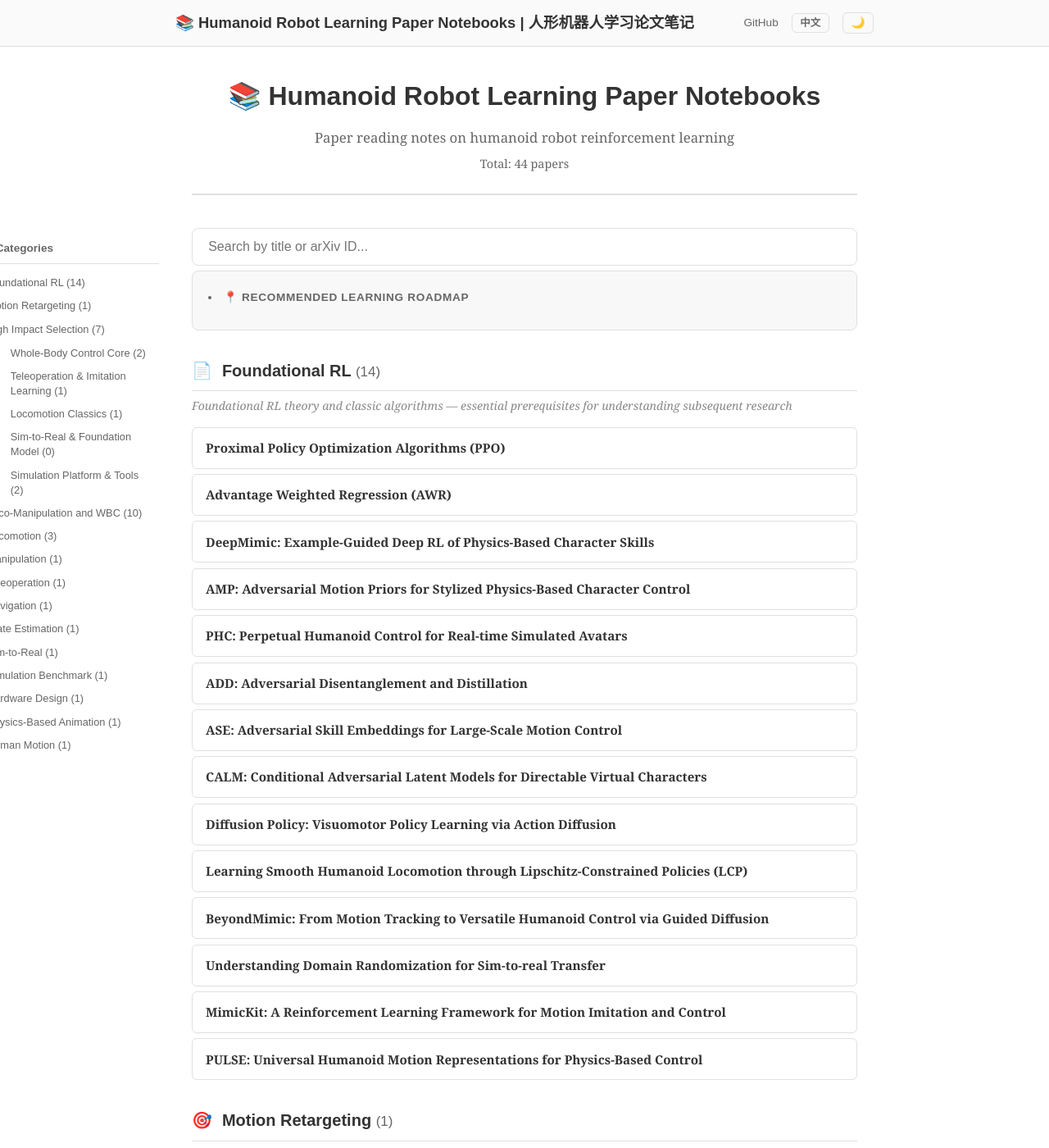
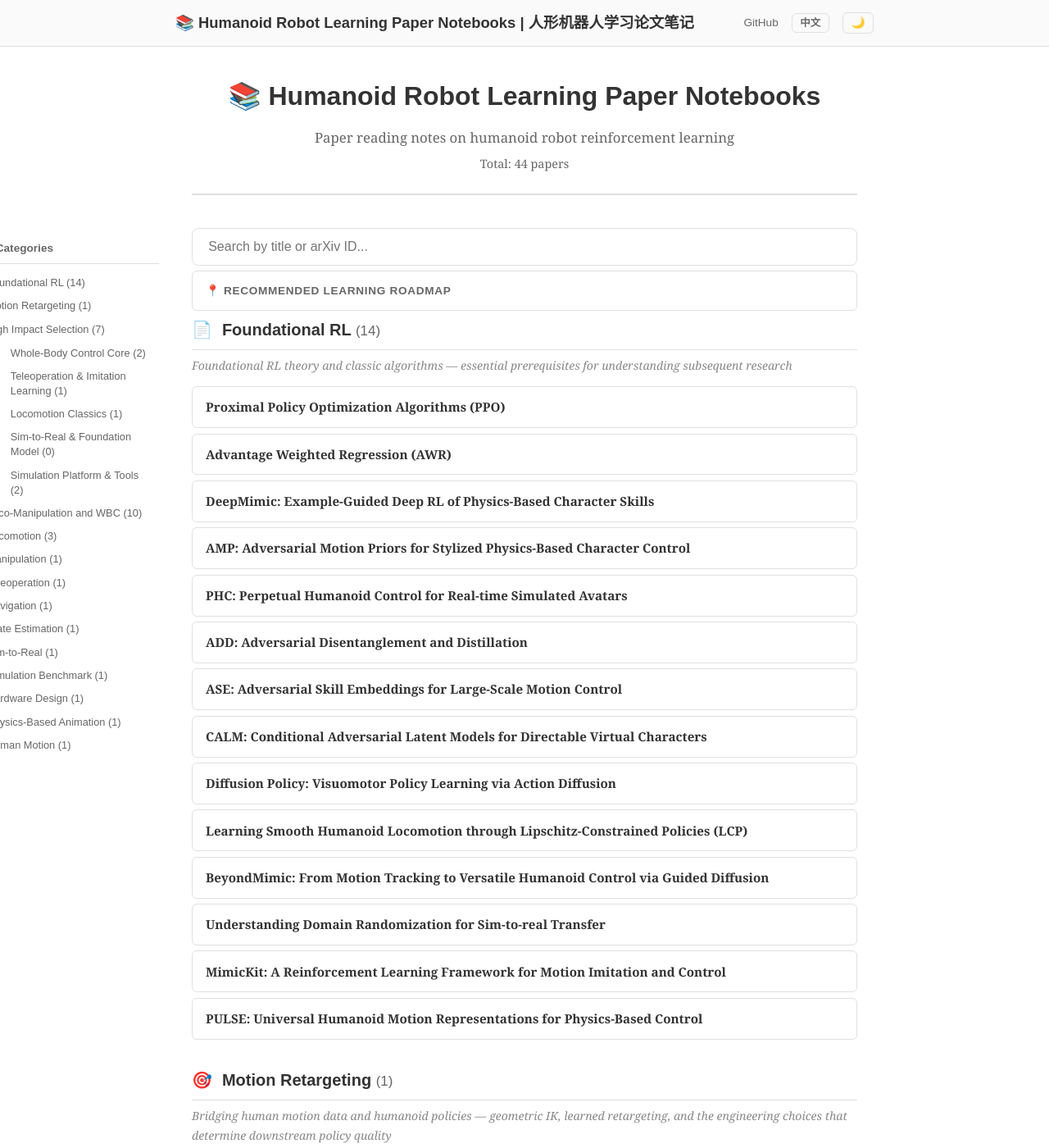
Before and after one commit to ImChong/Humanoid_Robot_Learning_Paper_Notebooks, a Jekyll site: the page built from index.html, in a window 1280 px wide and 1400 px high. Shown: the whole window at 82% size. Built offline with Jekyll 4.4.1, drawn with Linux system fonts in a browser that asks for light colours.

Commit message:
style(Home): 优化路线图卡片对齐并适配移动端宽度

```diff
--- a/assets/css/style.css
+++ b/assets/css/style.css
@@ -542,13 +542,13 @@ body {
 
 /* ===== Mermaid ===== */
 .mermaid-container {
-  background: var(--bg-secondary);
+  background: var(--card-bg);
   border: 1px solid var(--border);
-  border-radius: 8px;
-  padding: 1.2rem;
-  margin-bottom: 2rem;
-  overflow-x: auto;
-  text-align: left; /* Title to the left */
+  border-radius: 6px;
+  padding: 0.7rem 1rem;
+  margin-bottom: 0.4rem;
+  overflow: hidden;
+  text-align: left;
 }
 
 .mermaid-title {
@@ -556,17 +556,21 @@ body {
   font-size: 0.85rem;
   font-weight: 700;
   color: var(--text-secondary);
-  margin-bottom: 0.5rem;
   text-transform: uppercase;
   letter-spacing: 0.05em;
   cursor: pointer;
-  display: list-item; /* Keep the triangle if using <details> */
-  list-style: inside;
+  display: list-item;
+  list-style: none; /* Remove bullet/triangle to match paper cards */
+  outline: none;
+}
+
+.mermaid-title::-webkit-details-marker {
+  display: none; /* Hide arrow in Safari */
 }
 
 .mermaid {
-  text-align: center; /* Center the actual diagram */
-  margin-top: 1rem;
+  text-align: center;
+  margin-top: 0.5rem;
 }
 
 /* ===== Breadcrumb ===== */
```
